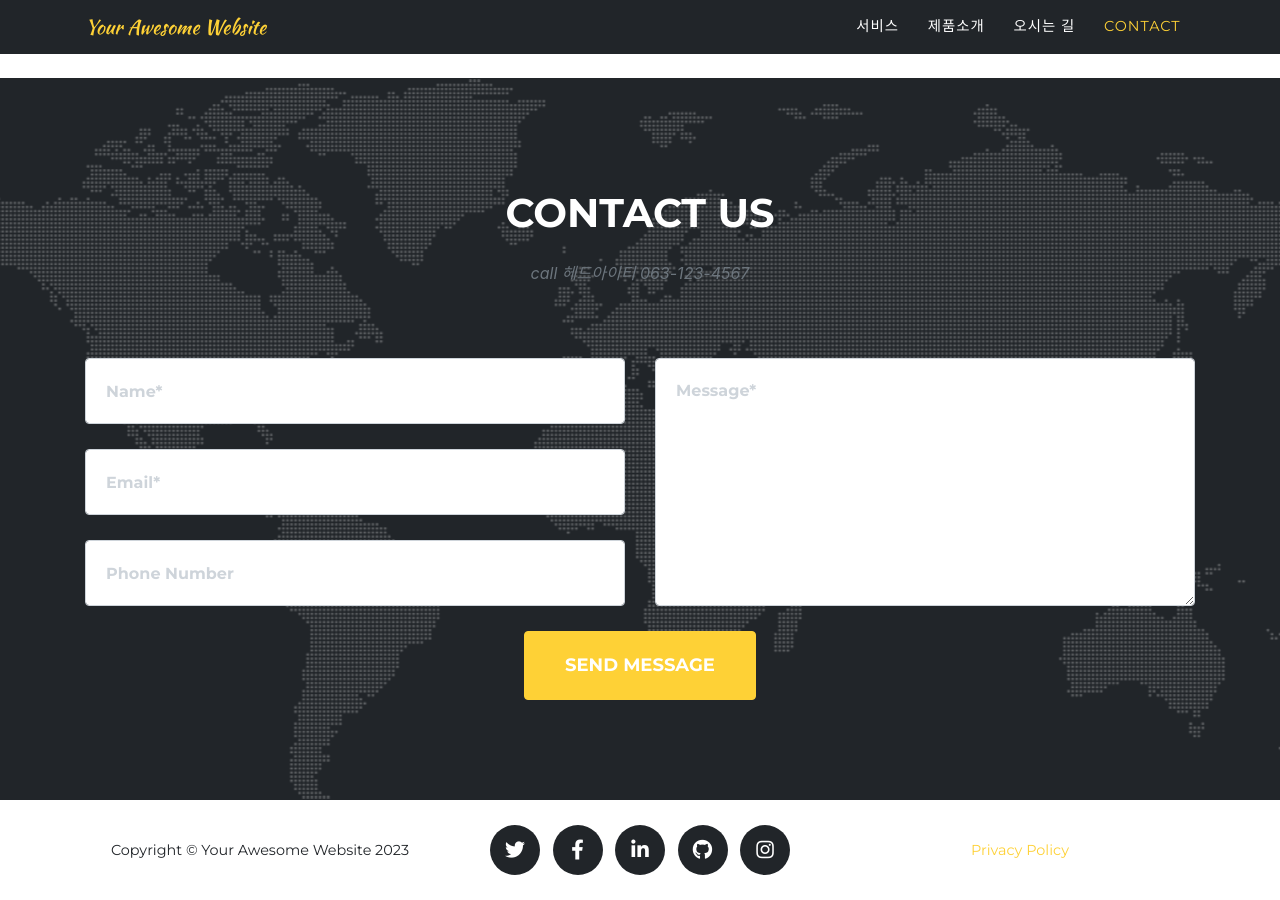
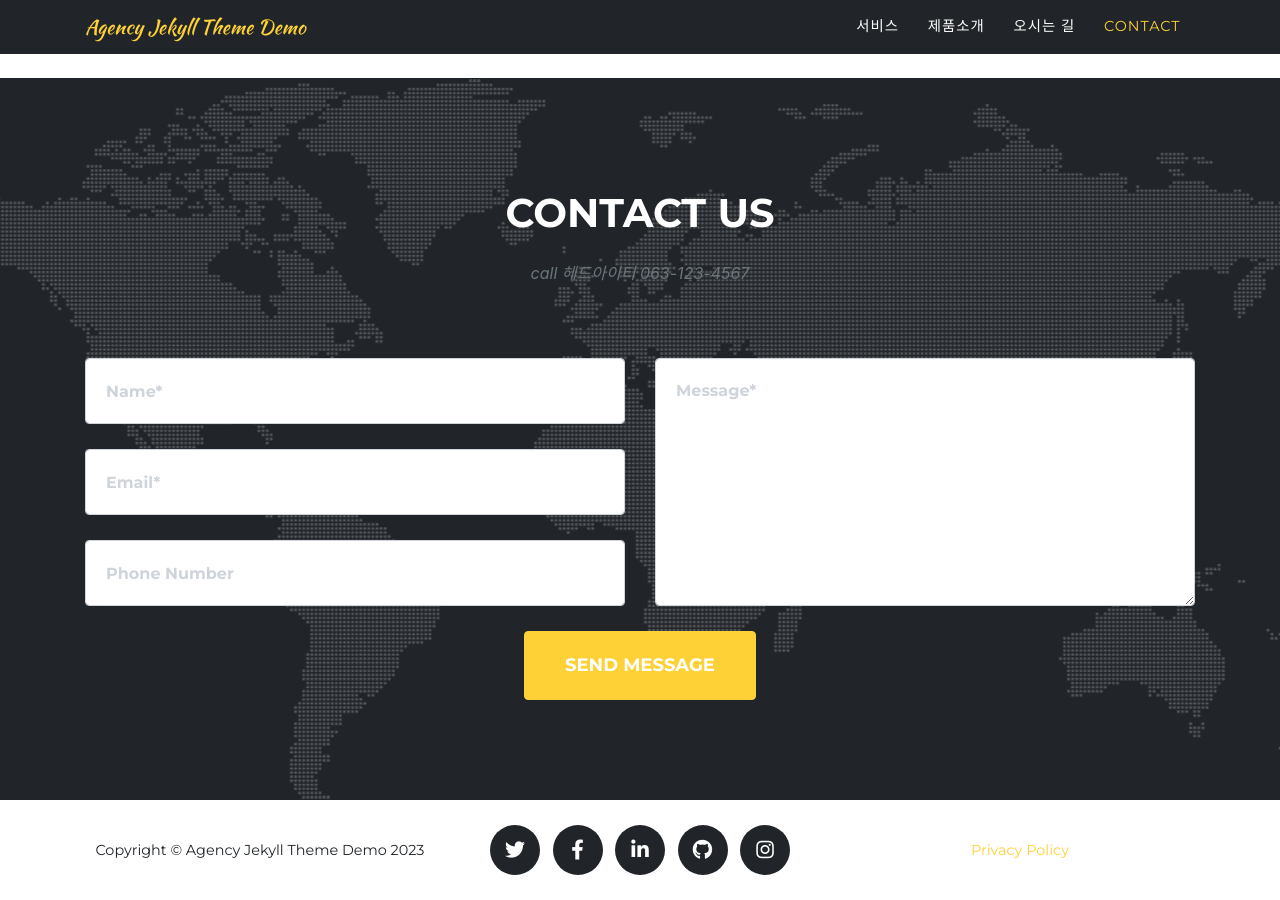
Before and after one commit to GyeongJuPark/agencyJekyll_CloneCoding, a Jekyll site: the page built from index.md, in a window 1280 px wide and 900 px high, scrolled down 2753 px. Built offline with Jekyll 4.4.1, drawn with Linux system fonts in a browser that asks for light colours; some web fonts are replaced.

Commit message:
Update _config.yml

```diff
--- a/_config.yml
+++ b/_config.yml
@@ -11,14 +11,15 @@
 # You can create any custom variable you would like, and they will be accessible
 # in the templates via {{ site.myvariable }}.
 
-theme: jekyll-agency
+#theme: jekyll-agency
+remote_theme: raviriley/agency-jekyll-theme
 
 url    : "" # the base hostname & protocol for your site, e.g. http://example.com
 baseurl: "" # the subpath of your site, e.g. /blog
 
-title      : Your Awesome Website
+title      : Agency Jekyll Theme Demo
 email      : your-email@example.com #this is also the email contact forms will go to
-description: "Site description"
+description: "Agency Bootstrap theme converted to a Jekyll theme, plus new features: Google Analytics, Markdown support, custom pages, and more!"
 author     : Your Name
 # logo:     #optional, defaults to site title
   # path: assets\img\clients\creative-market.jpg
@@ -37,3 +38,6 @@ markdown: kramdown
 # Uncomment following line to use Formspree form ID based URL instead of email based URL
 # Details: https://help.formspree.io/hc/en-us/articles/360017735154-How-to-prevent-spam
 # formspree_form_path: "f/a_form_id"
+
+plugins:
+  - jekyll-remote-theme
```
